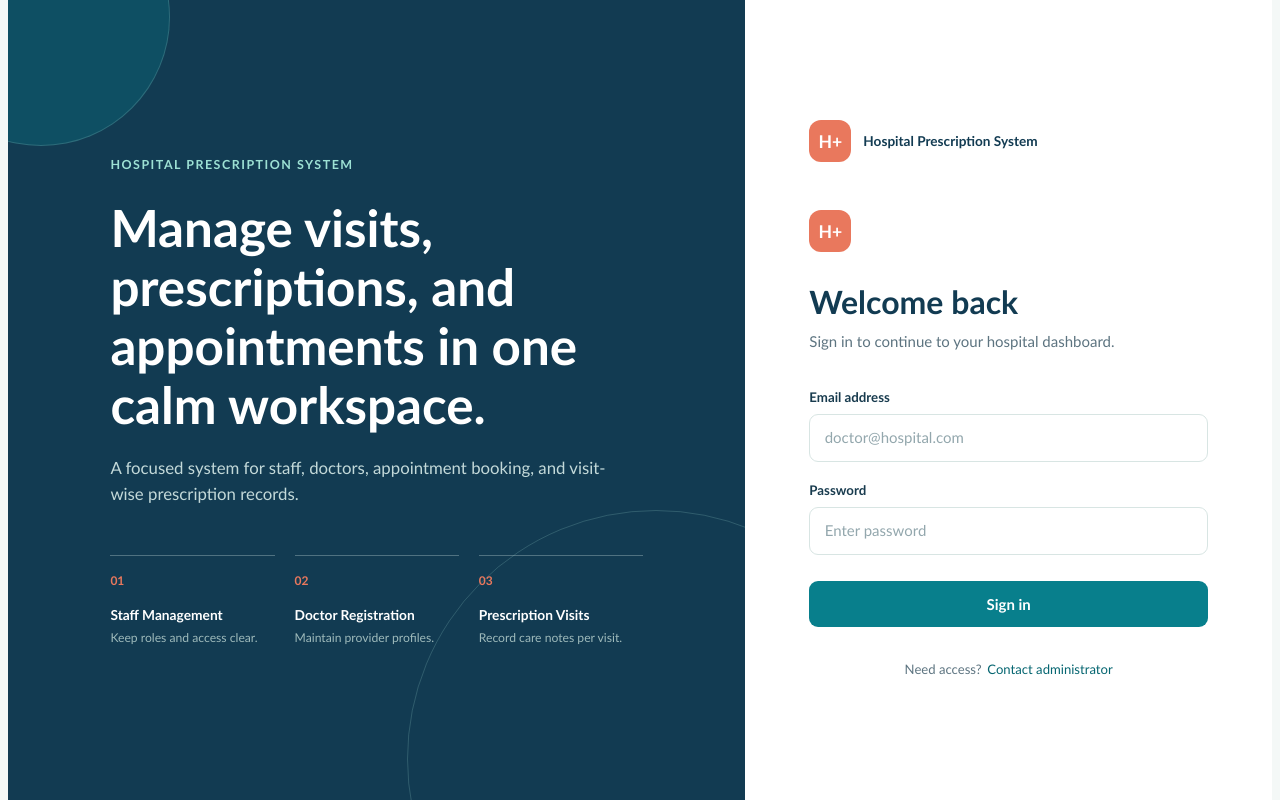
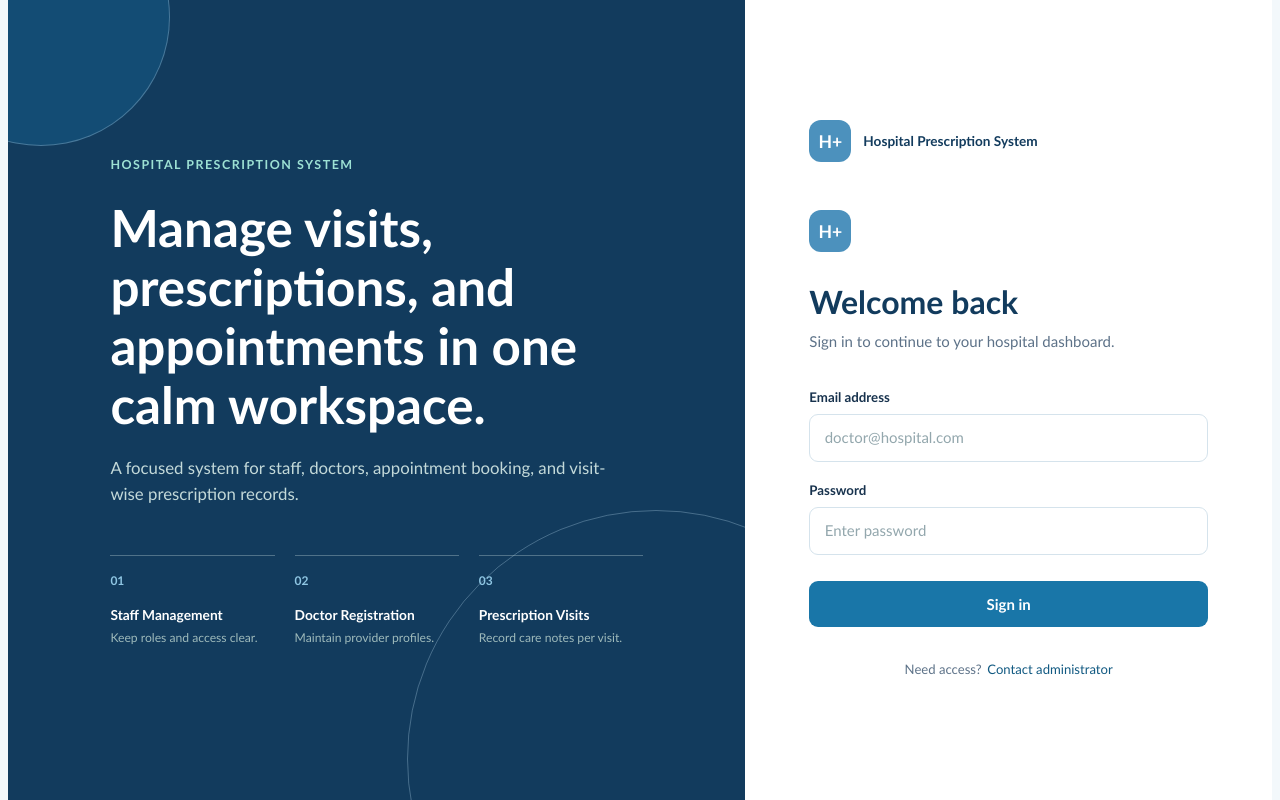
Before and after one commit to shrutikajawale/HospitalPriscription, an Angular app: page /login in a window 1280 px wide. Built offline with nearby package versions, Linux system fonts and the light colour scheme.

Commit message:
developed medicne, add medicine functionality

```diff
--- a/src/app/pages/layout/layout.css
+++ b/src/app/pages/layout/layout.css
@@ -119,7 +119,7 @@
 	width: 7px;
 	height: 7px;
 	border-radius: 50%;
-	background: #1aa267;
+	background: var(--success);
 }
 
 .logout-button {
--- a/src/app/pages/login/login.css
+++ b/src/app/pages/login/login.css
@@ -16,7 +16,7 @@
 .login-brand-panel::before,
 .login-brand-panel::after {
 	position: absolute;
-	border: 1px solid rgba(167, 225, 214, 0.2);
+	border: 1px solid rgba(191, 224, 243, 0.3);
 	border-radius: 50%;
 	content: "";
 }
@@ -33,7 +33,7 @@
 	height: 16rem;
 	top: -7rem;
 	left: -6rem;
-	background: rgba(8, 127, 140, 0.3);
+	background: rgba(25, 118, 168, 0.3);
 }
 
 .brand-content {
@@ -80,7 +80,7 @@
 .feature-icon {
 	display: block;
 	margin-bottom: 0.8rem;
-	color: var(--coral);
+	color: #8fc6e3;
 	font-size: 0.75rem;
 	font-weight: 700;
 }
--- a/src/app/pages/medicins/medicine-edit.css
+++ b/src/app/pages/medicins/medicine-edit.css
@@ -81,7 +81,7 @@
 .field-group input:focus,
 .field-group select:focus {
   border-color: var(--teal);
-  box-shadow: 0 0 0 4px rgba(8, 127, 140, 0.13);
+  box-shadow: 0 0 0 4px rgba(25, 118, 168, 0.13);
 }
 
 .active-toggle {
@@ -150,7 +150,7 @@
   place-items: center;
   border-radius: 50%;
   color: #fff;
-  background: #1aa267;
+  background: var(--success);
   font-size: 1.5rem;
   font-weight: 800;
 }
--- a/src/app/pages/medicins/medicins.css
+++ b/src/app/pages/medicins/medicins.css
@@ -44,6 +44,35 @@
 	vertical-align: middle;
 }
 
+.loading-state,
+.empty-state {
+	padding: 2rem 1rem;
+	color: var(--ink-soft);
+	text-align: center;
+}
+
+.loading-state {
+	display: table-cell;
+}
+
+.loading-spinner {
+	display: inline-block;
+	width: 18px;
+	height: 18px;
+	margin-right: 0.5rem;
+	vertical-align: -4px;
+	border: 2px solid var(--line);
+	border-top-color: var(--teal);
+	border-radius: 50%;
+	animation: medicine-spinner 700ms linear infinite;
+}
+
+@keyframes medicine-spinner {
+	to {
+		transform: rotate(360deg);
+	}
+}
+
 .table-actions {
 	display: flex;
 	align-items: center;
@@ -60,9 +89,9 @@
 }
 
 .btn-edit {
-	border: 1px solid #16835d;
+	border: 1px solid var(--success);
 	color: #fff;
-	background: #16835d;
+	background: var(--success);
 }
 
 .btn-edit:hover {
@@ -153,7 +182,7 @@
 .field-group input:focus,
 .field-group select:focus {
 	border-color: var(--teal);
-	box-shadow: 0 0 0 4px rgba(8, 127, 140, 0.13);
+	box-shadow: 0 0 0 4px rgba(25, 118, 168, 0.13);
 }
 
 .active-toggle {
@@ -218,7 +247,7 @@
 	place-items: center;
 	border-radius: 50%;
 	color: #fff;
-	background: #1aa267;
+	background: var(--success);
 	font-size: 1.5rem;
 	font-weight: 800;
 }
--- a/src/app/pages/medicins/medicins.html
+++ b/src/app/pages/medicins/medicins.html
@@ -26,6 +26,14 @@
 				</tr>
 			</thead>
 			<tbody>
+				@if (isLoadingMedicines()) {
+					<tr>
+						<td class="loading-state" colspan="5">
+							<span class="loading-spinner" aria-hidden="true"></span>
+							<span>Loading medicines...</span>
+						</td>
+					</tr>
+				} @else {
 					@for (medicine of medicineList(); track medicine.medicineId; let index = $index) {
 						<tr>
 							<td>{{ index + 1 }}</td>
@@ -41,6 +49,7 @@
 						<tr>
 							<td class="empty-state" colspan="5">No medicines found.</td>
 						</tr>
+					}
 				}
 			</tbody>
 		</table>
--- a/src/app/pages/medicins/medicins.ts
+++ b/src/app/pages/medicins/medicins.ts
@@ -12,6 +12,7 @@ import { MedicineService } from '../../core/services/medicine-service';
 export class Medicins implements OnInit {
 
 medicineList = signal<any[]>([]);
+isLoadingMedicines = signal(false);
 showDeletePopup = signal(false);
 isDeleting = signal(false);
 deleteError = signal(false);
@@ -38,12 +39,15 @@ constructor(private medicinservice: MedicineService){}
  }
 
  loadMedicines() {
+  this.isLoadingMedicines.set(true);
   this.medicinservice.getAllMedicine().subscribe({
     next:(res)=>{
       this.medicineList.set(res as any[]);
+      this.isLoadingMedicines.set(false);
       console.log(res);
     },
     error:(err)=>{
+       this.isLoadingMedicines.set(false);
        console.log("error occured");
     }
   });
--- a/src/styles.css
+++ b/src/styles.css
@@ -1,16 +1,17 @@
 :root {
-	--ink: #183b4e;
-	--ink-soft: #5d7480;
-	--navy: #123b52;
-	--teal: #087f8c;
-	--teal-dark: #066671;
-	--mint: #e8f5f1;
+	--ink: #17324d;
+	--ink-soft: #5d7288;
+	--navy: #123b5d;
+	--teal: #1976a8;
+	--teal-dark: #125a82;
+	--mint: #e8f2f8;
 	--paper: #ffffff;
-	--canvas: #f4f8f7;
-	--line: #d8e5e3;
-	--coral: #e9785d;
+	--canvas: #f3f8fb;
+	--line: #d5e3ec;
+	--coral: #4c91bd;
 	--danger: #b5483b;
-	--shadow: 0 18px 45px rgba(24, 59, 78, 0.1);
+	--success: #16835d;
+	--shadow: 0 18px 45px rgba(18, 59, 93, 0.1);
 	--radius: 14px;
 }
 
@@ -135,7 +136,7 @@ h4 {
 .form-control:focus,
 .form-select:focus {
 	border-color: var(--teal);
-	box-shadow: 0 0 0 4px rgba(8, 127, 140, 0.13);
+	box-shadow: 0 0 0 4px rgba(25, 118, 168, 0.13);
 }
 
 .btn {
@@ -158,7 +159,7 @@ h4 {
 .btn-primary:hover {
 	color: #fff;
 	background: var(--teal-dark);
-	box-shadow: 0 8px 18px rgba(8, 127, 140, 0.22);
+	box-shadow: 0 8px 18px rgba(25, 118, 168, 0.22);
 	transform: translateY(-1px);
 }
 
```
Lines whose indentation alone changed are shown as unchanged.
